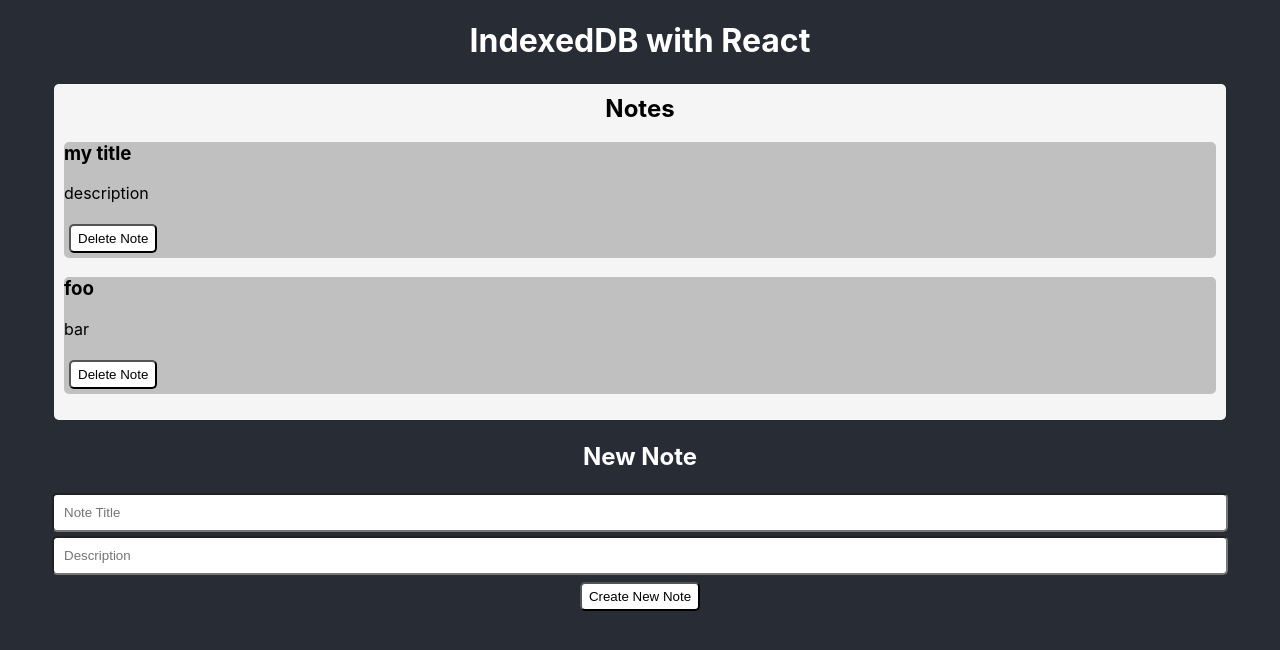
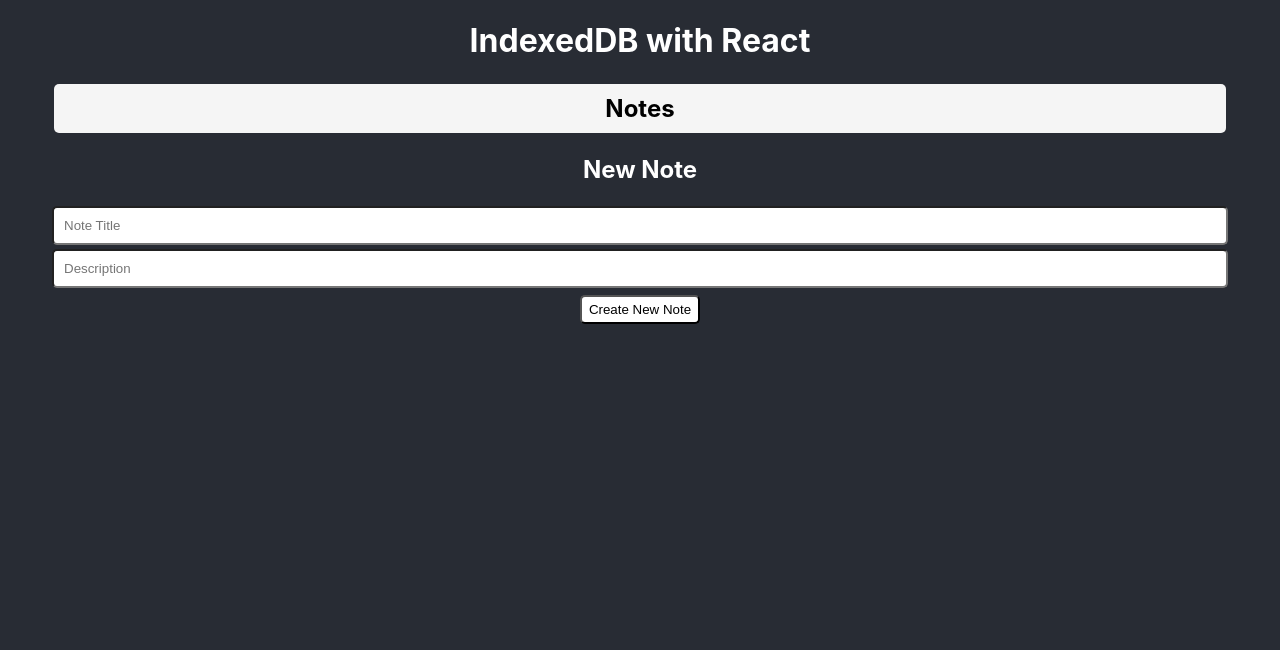
Before and after one commit to DaniBencz/IDB-Notes-React.ts-PWA, a React (Create React App) app: page / in a window 1280 px wide. Shown: the top 650 px of the page. Built offline with nearby package versions, Linux system fonts and the light colour scheme.

Commit message:
displaying db entries

```diff
--- a/src/App.tsx
+++ b/src/App.tsx
@@ -4,9 +4,8 @@ import Display from './components/Display'
 import useBeforeFirstRender from './beforeRender'
 import './App.css';
 
-function App() {
-  const [dbs, callDB] = useState<any>()
-  const [s_title, updateTitle] = useState<string>()
+const App = () => {
+  const [dbs, setDbs] = useState<any>()
 
   const setUpDB = () => {
     // not sure if we really need a Promise
@@ -27,8 +26,8 @@ function App() {
           // res('upgraded')  no need to resolve here, onsuccess will get called anyway
         }
 
-        request.onsuccess = (e: any) => { // gets called even if upgrade was done
-          callDB(e.target.result)
+        request.onsuccess = (e: any) => { // gets called even if upgrade was called
+          setDbs(e.target.result)
           res('db request success')
         }
 
@@ -53,15 +52,16 @@ function App() {
     const add = objectStore.add({ title: title, description: descript })  // update with state values
 
     add.onsuccess = () => {
-      updateTitle(title) // get Display to refresh
-      console.log('s_title: ', s_title) // undefined at this point
+      window.indexedDB.open('pwa_notes_db').onsuccess = (e: any) => {
+        setDbs(e.target.result) // need to re-set dbs in order to trigger Display render
+      }
     }
   }
 
   return (
     <div className="App">
       <h1>IndexedDB with React</h1>
-      <Display db={dbs} /* title={s_title} */></Display> {/* db initially is undefined, then state gets updated, and passed to Display*/}
+      <Display db={dbs}></Display> {/* db initially is undefined, then state gets updated, and passed to Display*/}
       <Form addNewNote={addNewNote} ></Form>
     </div>
   )
--- a/src/components/Display.tsx
+++ b/src/components/Display.tsx
@@ -1,4 +1,4 @@
-import React, { useEffect } from 'react'
+import React, { useEffect, useState } from 'react'
 
 const Note = (props: any) => {
 
@@ -19,31 +19,39 @@ const Note = (props: any) => {
   )
 }
 
+interface Note { id: number, title: string, descr: string }
+
 const Display = (props: any) => {
   const { db } = props
+  let [notes, setNotes] = useState<Note[]>([])
+
   useEffect(() => {
-
+    setNotes([])  // empty state before beginning to refill it, else we end up with duplicates of old entries
+    console.log('display effect')
     if (db) {
       let objectStore = db.transaction('notes_os').objectStore('notes_os')
       objectStore.openCursor().onsuccess = (e: any) => {  // iterate over object store entries
 
         let cursor = e.target.result
         if (cursor) {
-          let title = cursor.value.title
-          let descr = cursor.value.description
-          console.log('title: ', title)
-          console.log('descr: ', descr)
+          // setNotes([...notes, { title: cursor.value.title, descr: cursor.value.descr }])
+          setNotes(prev => [...prev, {
+            id: cursor.value.id,
+            title: cursor.value.title,
+            descr: cursor.value.description
+          }])
           cursor.continue() // continue to next iteration
         }
       }
     }
-  })  // no 2nd parameter, re-execute on every render
+  }, [db])  // no 2nd parameter, re-execute on every render
 
   return (
     <div id="display">
       <h2>Notes</h2>
-      <Note title="my title" description="description"></Note>
-      <Note title="foo" description="bar"></Note>
+      {notes.map((note: Note) => {
+        return <Note key={note.id} title={note.title} description={note.descr}></Note>
+      })}
     </div >
   )
 }
```
